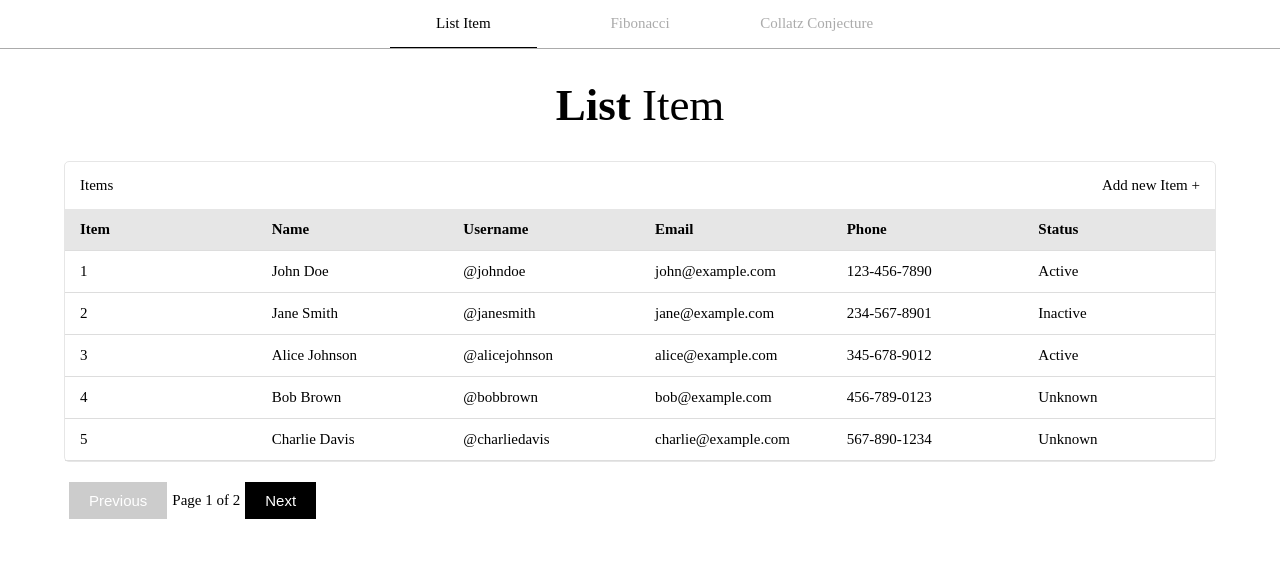
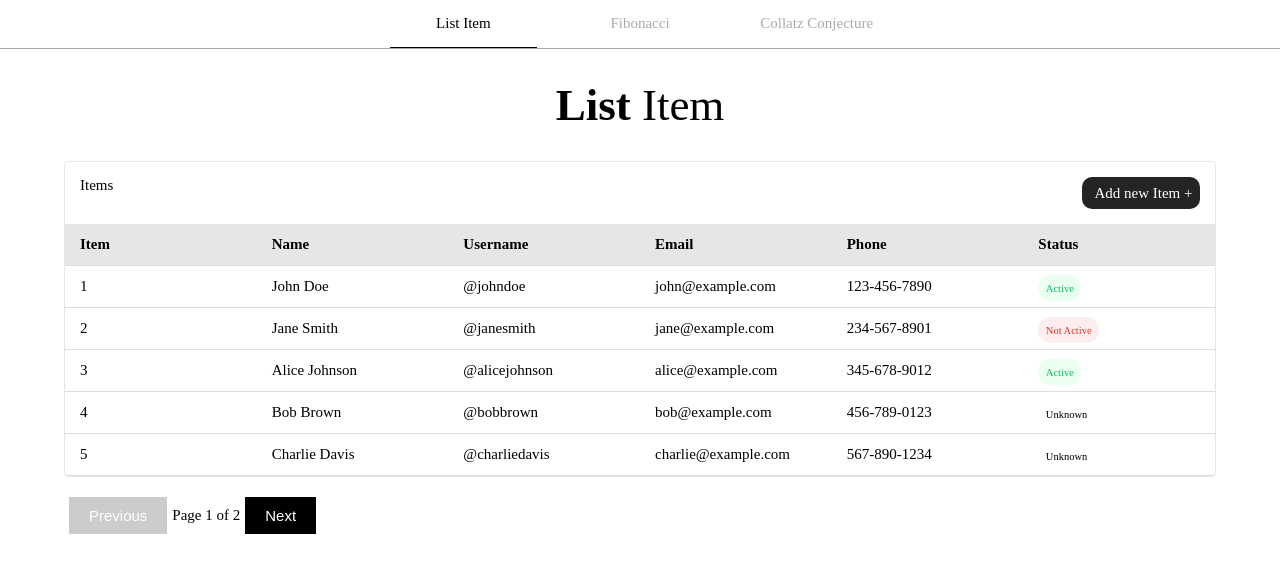
Before and after one commit to Faraz1995/nak-challenge, a React (Vite) app: page / in a window 1280 px wide. Shown: the top 572 px of the page. Built offline with nearby package versions, Linux system fonts and the light colour scheme.

Commit message:
feat: complete item table

```diff
--- a/src/assets/mockData.ts
+++ b/src/assets/mockData.ts
@@ -15,7 +15,7 @@ export const mockData: User[] = [
     username: 'janesmith',
     email: 'jane@example.com',
     phone: '234-567-8901',
-    status: 'Inactive'
+    status: 'Not Active'
   },
   {
     id: 3,
@@ -47,7 +47,7 @@ export const mockData: User[] = [
     username: 'dianaevans',
     email: 'diana@example.com',
     phone: '678-901-2345',
-    status: 'Inactive'
+    status: 'Not Active'
   },
   {
     id: 7,
@@ -63,7 +63,7 @@ export const mockData: User[] = [
     username: 'fionaharris',
     email: 'fiona@example.com',
     phone: '890-123-4567',
-    status: 'Inactive'
+    status: 'Not Active'
   },
   {
     id: 9,
@@ -79,6 +79,6 @@ export const mockData: User[] = [
     username: 'hannahbaker',
     email: 'hannah@example.com',
     phone: '012-345-6789',
-    status: 'Inactive'
+    status: 'Not Active'
   }
 ]
--- a/src/pages/Home.tsx
+++ b/src/pages/Home.tsx
@@ -28,6 +28,19 @@ const Home: React.FC = () => {
     setPage((prev) => Math.max(prev - 1, 1))
   }
 
+  const statusClassGenerator = (status: string | undefined) => {
+    switch (status) {
+      case 'Active':
+        return styles.activeStatus
+      case 'Not Active':
+        return styles.inActiveStatus
+      case 'Unknown':
+        return styles.unknwonStatus
+      default:
+        break
+    }
+  }
+
   return (
     <div>
       <p className={styles.title}>
@@ -36,7 +49,7 @@ const Home: React.FC = () => {
       <div className={styles.tableContainer}>
         <div className={styles.itemTitle}>
           <p>Items</p>
-          <div>Add new Item +</div>
+          <div className={styles.addBtn}>Add new Item +</div>
         </div>
         <Table>
           <TableHeader>
@@ -56,7 +69,15 @@ const Home: React.FC = () => {
               <TableCell>@{item.username}</TableCell>
               <TableCell>{item.email}</TableCell>
               <TableCell>{item.phone}</TableCell>
-              <TableCell>{item.status}</TableCell>
+              <TableCell>
+                <div
+                  className={`${styles.statusContainer} ${statusClassGenerator(
+                    item.status
+                  )}`}
+                >
+                  {item.status}
+                </div>
+              </TableCell>
             </TableRow>
           ))}
         </Table>
--- a/src/pages/home.module.css
+++ b/src/pages/home.module.css
@@ -23,3 +23,28 @@
   width: 90%;
   margin: 0 auto;
 }
+.statusContainer{
+  font-size: 0.7rem;
+  border-radius: 30px;
+  display: inline;
+  padding: 0.5rem;
+}
+.activeStatus{
+  background-color: #EBFFF1;
+  color: #0FBD66;
+}
+.inActiveStatus{
+  background-color: #FCEEEE;
+  color:#DC362E;
+}
+.unknownStatus{
+  background-color: #F1F1F1;
+  color: #242424;
+}
+.addBtn{
+  background-color: #242424;
+  color: #fff;
+  padding: 0.5rem 0.5rem 0.5rem 0.8rem;
+  border-radius: 10px;
+  cursor: pointer;
+}
```
